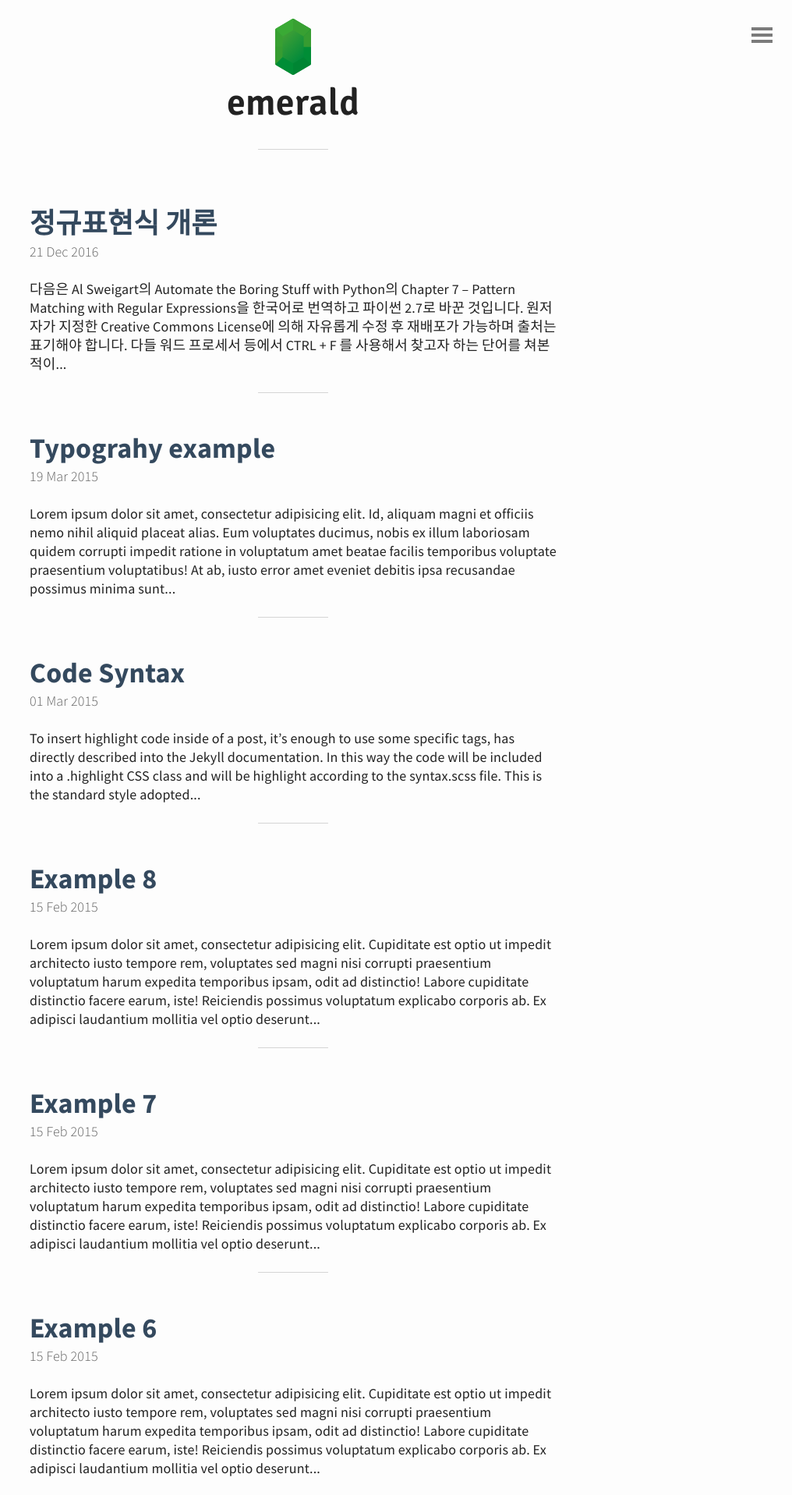
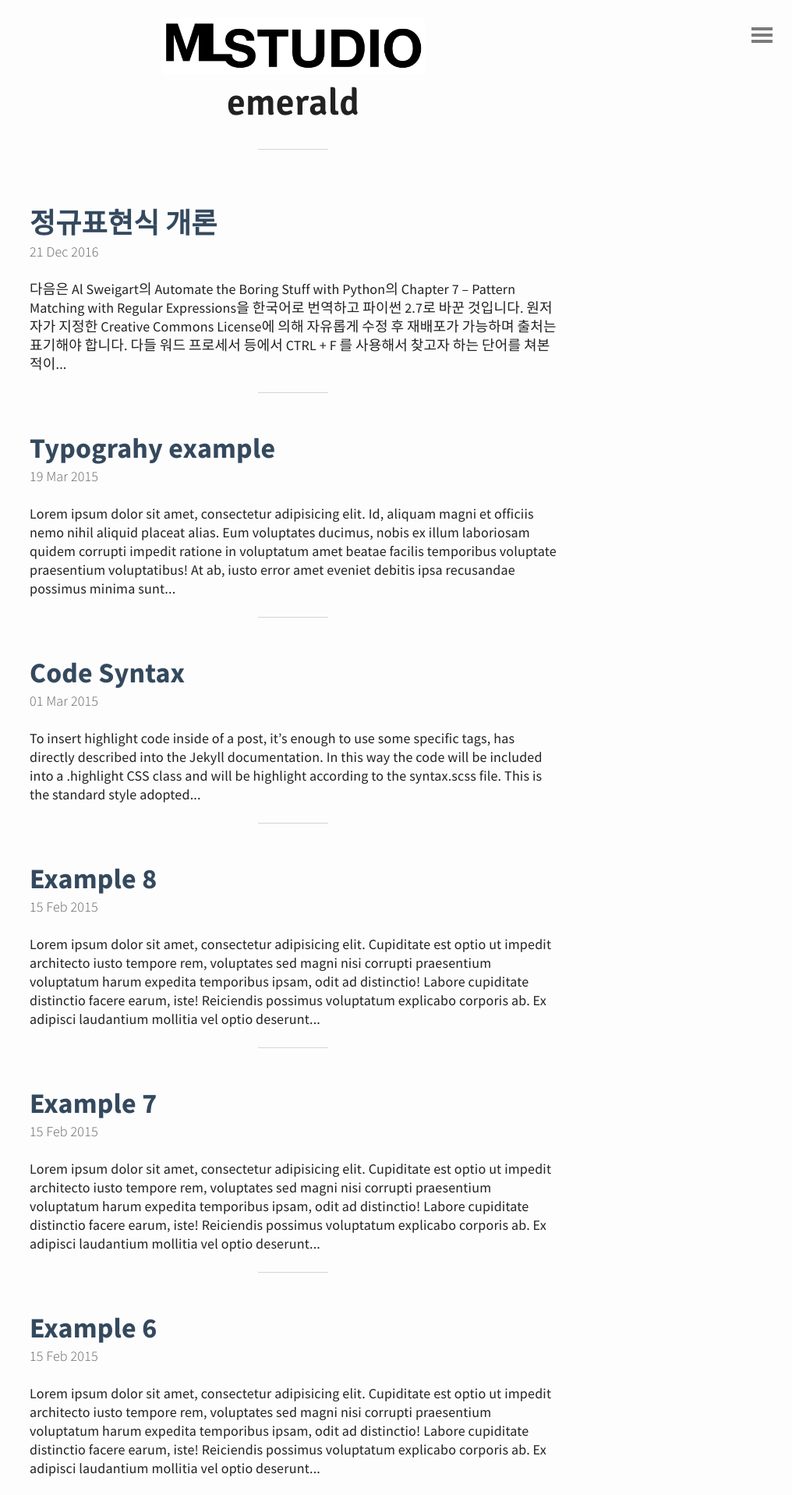
Before and after one commit to mlstdio/mlstdio.github.io, a Jekyll site: the page built from index.html, in a window 1280 px wide. Shown: the top 1917 px of the page at 78% size, without its empty margins (264-1280 px from the left). Built offline with Jekyll 4.4.1, drawn with Linux system fonts in a browser that asks for light colours; the list of posts is cut into pages by our own code.

Commit message:
no message

```diff
--- a/_includes/header.html
+++ b/_includes/header.html
@@ -1,6 +1,6 @@
 <header id="header">
 	<a href="{{ site.baseurl }}">
-		<img src="{{ "/img/emerald.svg" | prepend: site.baseurl | replace: '//', '/' }}" alt="Emerald Logo">
+		<img src="{{ "/img/favicon.png" | prepend: site.baseurl | replace: '//', '/' }}" alt="Emerald Logo">
 	  <h1>emerald</h1>
 	</a>
 </header>
```
